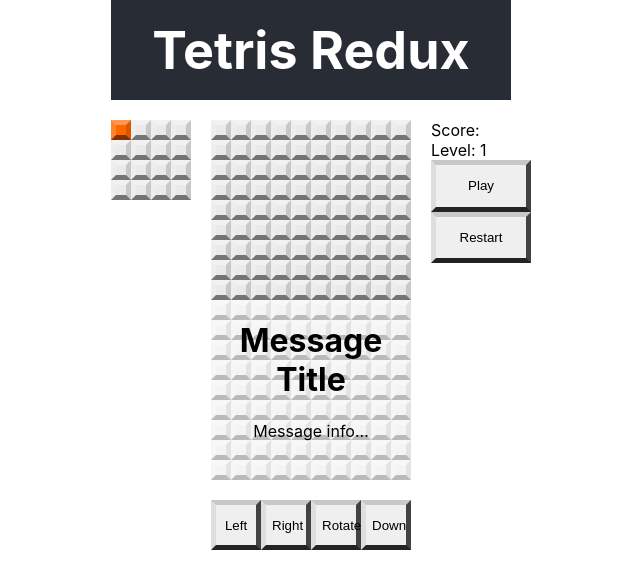
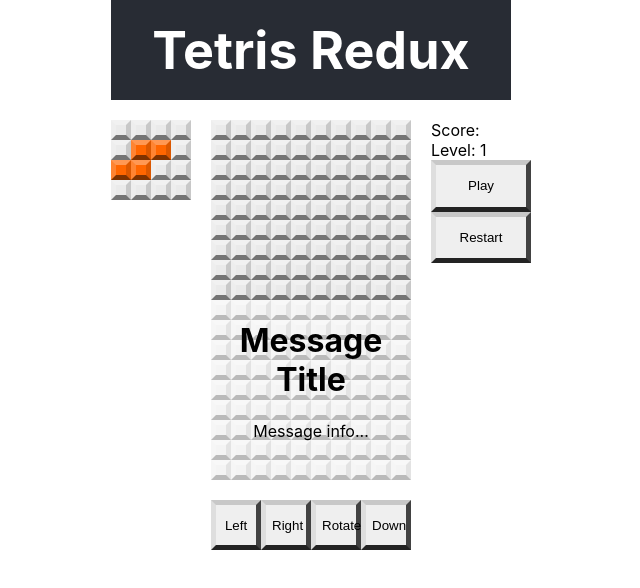
Before and after one commit to DonjaVanEsch/REPO-NAME, a React (Create React App) app: page / in a window 1280 px wide. Shown: the top 588 px of the page, without its empty margins (329-969 px from the left). Built offline with nearby package versions, Linux system fonts and the light colour scheme.

Commit message:
Added connection for next block

```diff
--- a/src/components/NextBlock.js
+++ b/src/components/NextBlock.js
@@ -1,10 +1,15 @@
 import React from 'react'
 import GridSquare from './GridSquare'
+import { useSelector } from 'react-redux'
+import { shapes } from '../utils'
+
 
 // Draws the "next" block view showing the next block to drop
 
 export default function NextBlock(props) {
-    const box = [[1,0,0,0], [0,0,0,0], [0,0,0,0], [0,0,0,0]]
+    const nextShape = useSelector((state) => state.game.nextShape)
+    //const box = [[1,0,0,0], [0,0,0,0], [0,0,0,0], [0,0,0,0]]
+    const box = shapes[nextShape][0] // Get the first rotation
 
     // Map the block to the grid
     const grid = box.map( (rowArray, row) => {
--- a/src/reducers/game-reducer.js
+++ b/src/reducers/game-reducer.js
@@ -1,9 +1,11 @@
+import { defaultState } from '../utils'
+
 import {
     MOVE_RIGHT, MOVE_LEFT, MOVE_DOWN, ROTATE,
     PAUSE, RESUME, RESTART, GAME_OVER
   } from '../actions'
 
-  const gameReducer = (state = {}, action) => {
+  const gameReducer = (state = defaultState(), action) => {
 
     switch(action.type) {
       case ROTATE:
```
